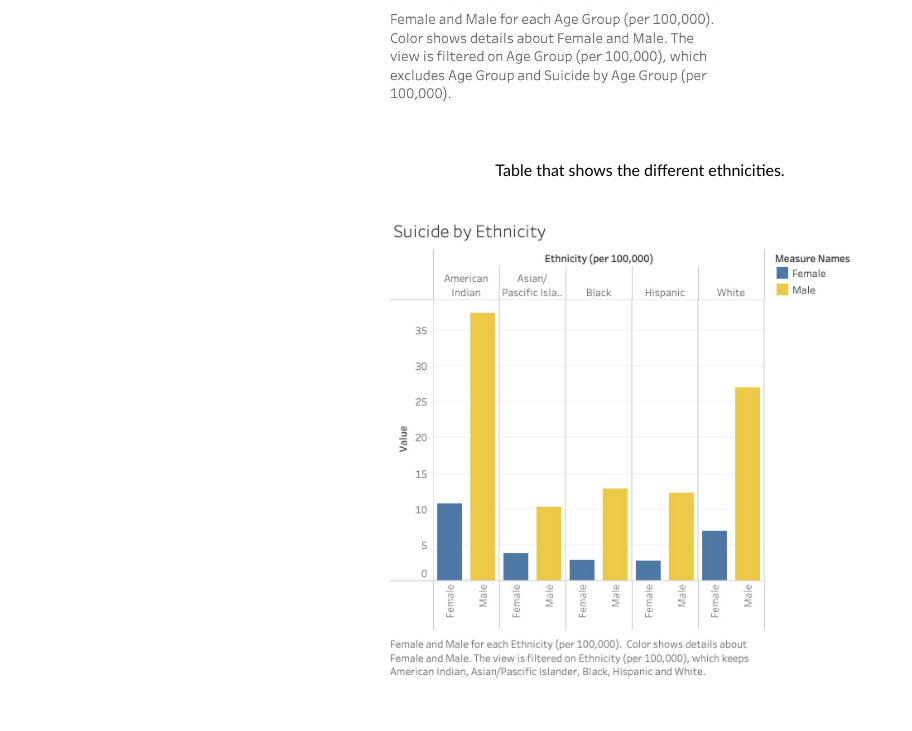
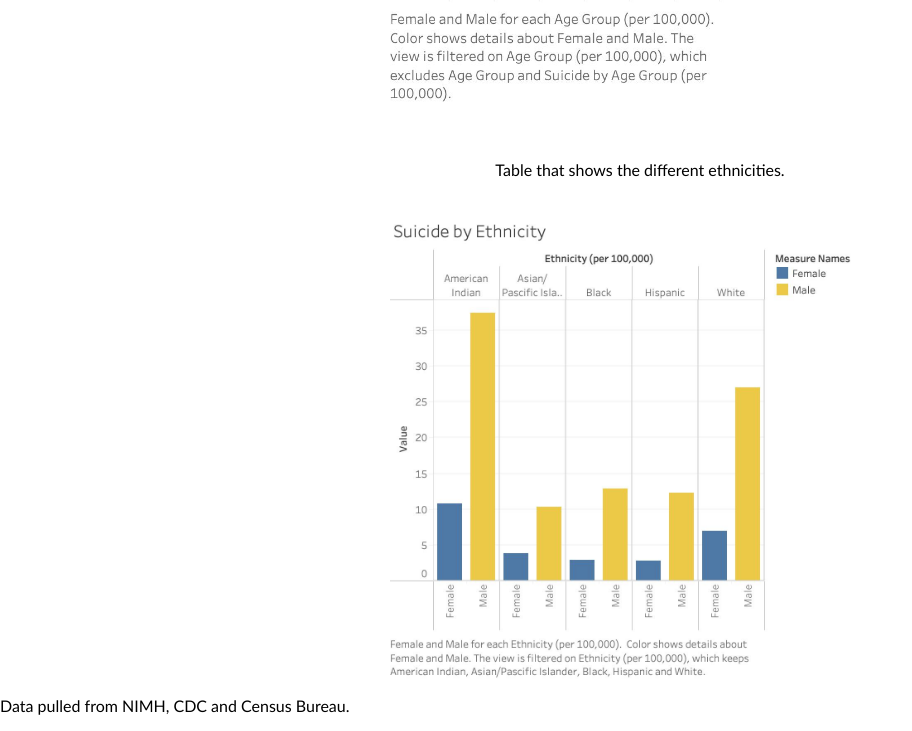
Before and after one commit to kristinb089/Senior-Project, a plain HTML site: page data.html in a window 1280 px wide. Shown: the part 2474-3205 px from the top of the page, without its empty margins (0-912 px from the left). Before the commit the page ends 3154 px from the top, so only its background shows below. Drawn offline with Linux system fonts and the light colour scheme.

Commit message:
Update data.html

```diff
--- a/data.html
+++ b/data.html
@@ -111,6 +111,7 @@ p {text-align: center;}
 
 <img src="Ethnicity.jpg" alt="Suicde by Ethnicity" style="width:500px;height:750x;" class="center">
 
+<p>Data pulled from NIMH, CDC and Census Bureau.</p>
 
 </body>
 </html>
```
